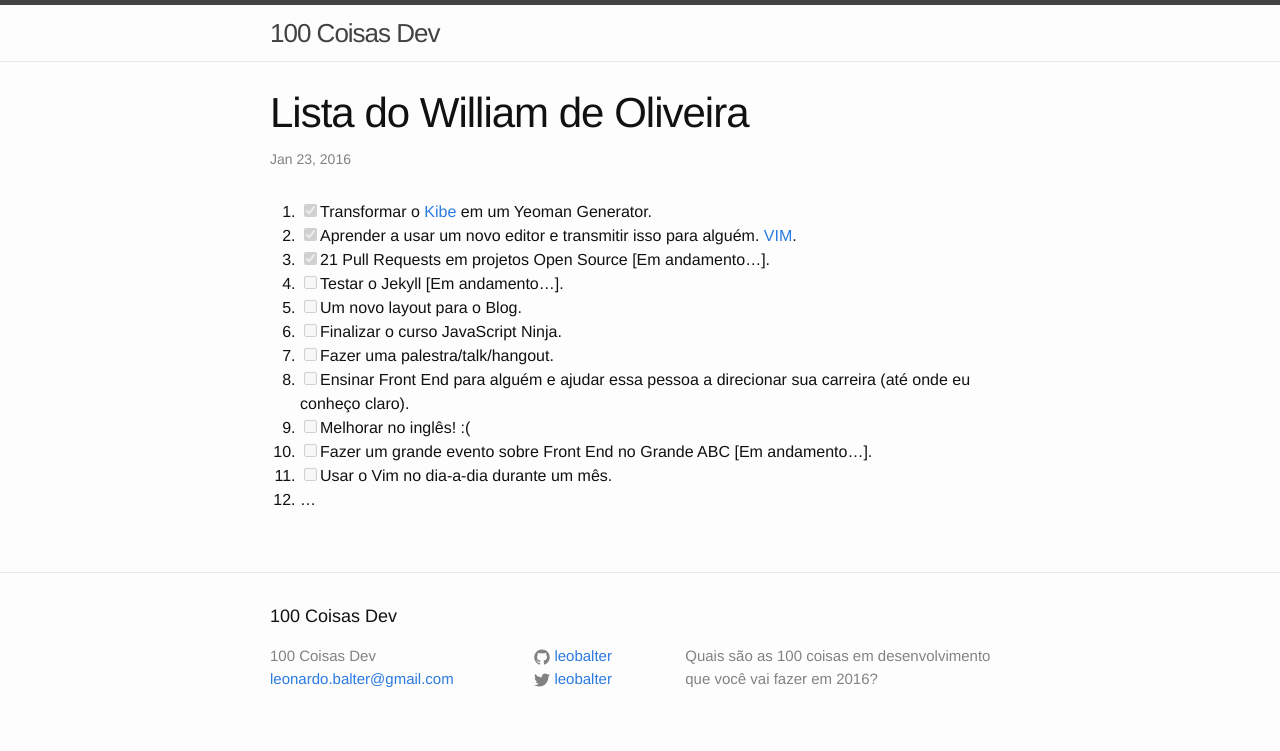
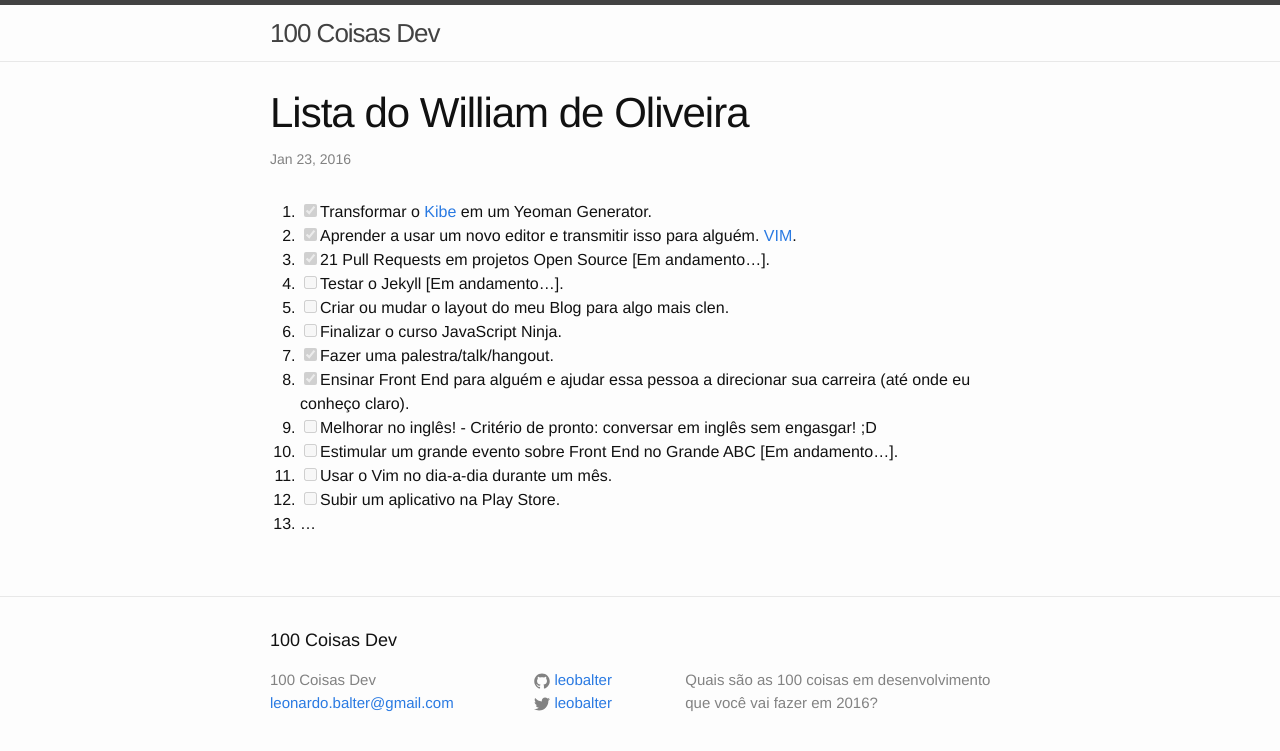
Before and after one commit to leobalter/100-coisas-dev, a Jekyll site: the page built from _posts/listas/2016-01-13-william-oliveira.markdown, in a window 1280 px wide. Shown: the top 751 px of the page. Built offline with Jekyll 4.4.1, drawn with Linux system fonts in a browser that asks for light colours.

Commit message:
Update william-oliveira's list

```diff
--- a/_posts/listas/2016-01-13-william-oliveira.markdown
+++ b/_posts/listas/2016-01-13-william-oliveira.markdown
@@ -9,11 +9,12 @@ categories: listas
 1. [x] Aprender a usar um novo editor e transmitir isso para alguém. [VIM](https://github.com/woliveiras/vim-noobs).
 1. [x] 21 Pull Requests em projetos Open Source [Em andamento...].
 1. [ ] Testar o Jekyll  [Em andamento...].
-1. [ ] Um novo layout para o Blog.
+1. [ ] Criar ou mudar o layout do meu Blog para algo mais clen.
 1. [ ] Finalizar o curso JavaScript Ninja.
-1. [ ] Fazer uma palestra/talk/hangout.
-1. [ ] Ensinar Front End para alguém e ajudar essa pessoa a direcionar sua carreira (até onde eu conheço claro).
-1. [ ] Melhorar no inglês! :(
-1. [ ] Fazer um grande evento sobre Front End no Grande ABC [Em andamento...].
+1. [x] Fazer uma palestra/talk/hangout.
+1. [x] Ensinar Front End para alguém e ajudar essa pessoa a direcionar sua carreira (até onde eu conheço claro).
+1. [ ] Melhorar no inglês! - Critério de pronto: conversar em inglês sem engasgar! ;D
+1. [ ] Estimular um grande evento sobre Front End no Grande ABC [Em andamento...].
 1. [ ] Usar o Vim no dia-a-dia durante um mês.
+1. [ ] Subir um aplicativo na Play Store.
 1. ...
```
